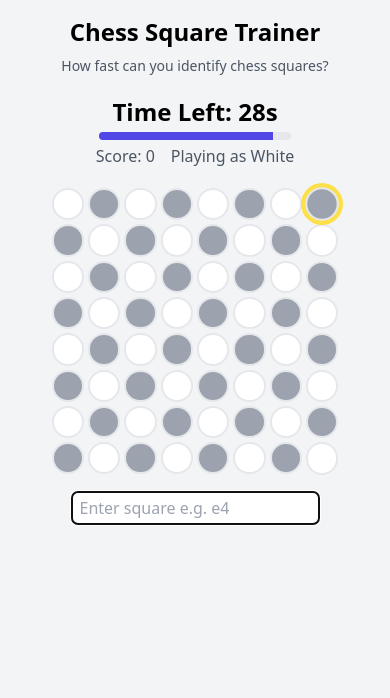
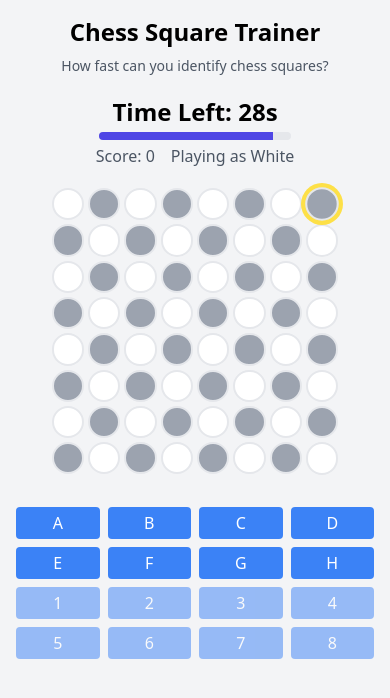
Before and after one commit to eddiesmo/Chess-Coordinate-Trainer, a React (Vite) app: page / in a window 390 px wide. Both pictures are taken after a click on the button "Start Game". Shown: the top 698 px of the page. Built offline with nearby package versions, Linux system fonts and the light colour scheme.

Commit message:
add custom keyboard on mobile

```diff
--- a/src/ChessSquareGame.jsx
+++ b/src/ChessSquareGame.jsx
@@ -55,9 +55,11 @@ export default function ChessSquareGame() {
     }, 100);
   };
 
-  const handleSubmitGuess = () => {
+  const handleSubmitGuess = (submittedGuess) => {
+    // Use the passed guess if available; otherwise, fall back to current state.
+    const guess = typeof submittedGuess === "string" ? submittedGuess : userGuess;
     if (!gameActive) return;
-    const trimmed = userGuess.trim().toLowerCase();
+    const trimmed = guess.trim().toLowerCase();
     if (!trimmed) return;
 
     const isCorrect = trimmed === highlightedSquare;
--- a/src/components/GameControls.jsx
+++ b/src/components/GameControls.jsx
@@ -1,4 +1,5 @@
-import React from "react";
+import React, { useState, useEffect } from "react";
+import MobileKeypad from "./MobileKeypad";
 
 function GameControls({
   gameActive,
@@ -11,9 +12,23 @@ function GameControls({
   score,
   highScore,
 }) {
+  const [isMobile, setIsMobile] = useState(false);
+
+  useEffect(() => {
+    const checkIfMobile = () => {
+      setIsMobile(window.innerWidth <= 768);
+    };
+
+    checkIfMobile();
+    window.addEventListener("resize", checkIfMobile);
+    return () => window.removeEventListener("resize", checkIfMobile);
+  }, []);
+
   return (
     <div className="w-full max-w-md mt-4 min-h-[120px]">
       {gameActive ? (
+        <div className="flex flex-col items-center">
+          {!isMobile ? (
             <div className="flex justify-center">
               <input
                 type="text"
@@ -32,6 +47,14 @@ function GameControls({
               />
             </div>
           ) : (
+            <MobileKeypad
+              userGuess={userGuess}
+              setUserGuess={setUserGuess}
+              handleSubmitGuess={handleSubmitGuess}
+            />
+          )}
+        </div>
+      ) : (
         <div className="text-center">
           <button
             onClick={startGame}
@@ -44,17 +67,22 @@ function GameControls({
               <div className="max-w-md px-2 py-2 bg-white rounded-2xl shadow text-left">
                 <h2 className="text-lg font-semibold mb-1">How to Play</h2>
                 <ol className="list-decimal list-inside text-sm text-gray-700 space-y-1 px-1">
-                  <li>Click start game. A square on the board will be highlighted.</li>
+                  <li>
+                    Click start game. A square on the board will be highlighted.
+                  </li>
                   <li>Type its name (e.g. e4).</li>
                   <li>
-                    If you guess correctly, you earn a point and a new square is highlighted.
+                    If you guess correctly, you earn a point and a new square is
+                    highlighted.
                   </li>
                 </ol>
               </div>
             </div>
           ) : (
             <div className="mt-2">
-              <h2 className="text-xl font-semibold">Your Final Score: {score}</h2>
+              <h2 className="text-xl font-semibold">
+                Your Final Score: {score}
+              </h2>
               <p className="text-gray-600">High Score: {highScore}</p>
             </div>
           )}
--- /dev/null
+++ b/src/components/MobileKeypad.jsx
@@ -0,0 +1,71 @@
+import React from "react";
+
+function MobileKeypad({ userGuess, setUserGuess, handleSubmitGuess }) {
+  const letters = ["a", "b", "c", "d", "e", "f", "g", "h"];
+  const digits = ["1", "2", "3", "4", "5", "6", "7", "8"];
+
+  const handleKeyPress = (key) => {
+    // Allow letters only when nothing is selected.
+    if (/[a-h]/.test(key)) {
+      if (userGuess.length === 0) {
+        setUserGuess(key);
+      }
+    }
+    // Allow digits only when a letter is already chosen.
+    else if (/[1-8]/.test(key)) {
+      if (userGuess.length === 1) {
+        const newGuess = userGuess + key;
+        setUserGuess(newGuess);
+        // Auto-submit using the new guess value so we don't rely on the async state update.
+        setTimeout(() => {
+          handleSubmitGuess(newGuess);
+        }, 0);
+      }
+    }
+  };
+
+  return (
+    <div className="mt-4 w-full max-w-md">
+      {/* Letter buttons */}
+      <div className="grid grid-cols-4 gap-2">
+        {letters.map((letter) => {
+          // A letter is considered selected if it's the first character of userGuess.
+          const isSelected = userGuess[0] === letter;
+          // Disable all letter buttons once any letter is selected.
+          const disabled = userGuess.length > 0;
+          return (
+            <button
+              key={letter}
+              onClick={() => handleKeyPress(letter)}
+              disabled={disabled}
+              className={`px-2 py-1 rounded text-white bg-blue-500 ${disabled ? "opacity-50 cursor-not-allowed" : ""} ${isSelected ? "border-2 border-blue-700" : ""}`}
+            >
+              {letter.toUpperCase()}
+            </button>
+          );
+        })}
+      </div>
+      {/* Digit buttons */}
+      <div className="grid grid-cols-4 gap-2 mt-2">
+        {digits.map((digit) => {
+          // A digit is considered selected if it's the second character of userGuess.
+          const isSelected = userGuess.length === 2 && userGuess[1] === digit;
+          // Only enable digit buttons when exactly one letter has been chosen.
+          const disabled = userGuess.length !== 1;
+          return (
+            <button
+              key={digit}
+              onClick={() => handleKeyPress(digit)}
+              disabled={disabled}
+              className={`px-2 py-1 rounded text-white bg-blue-500 ${disabled ? "opacity-50 cursor-not-allowed" : ""} ${isSelected ? "border-2 border-blue-700" : ""}`}
+            >
+              {digit}
+            </button>
+          );
+        })}
+      </div>
+    </div>
+  );
+}
+
+export default MobileKeypad;
```
Lines whose indentation alone changed are shown as unchanged.
